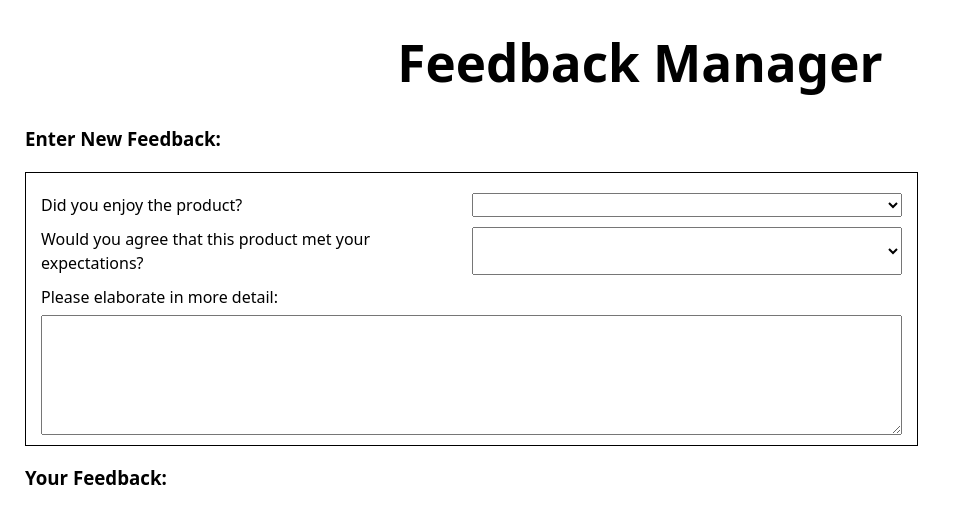
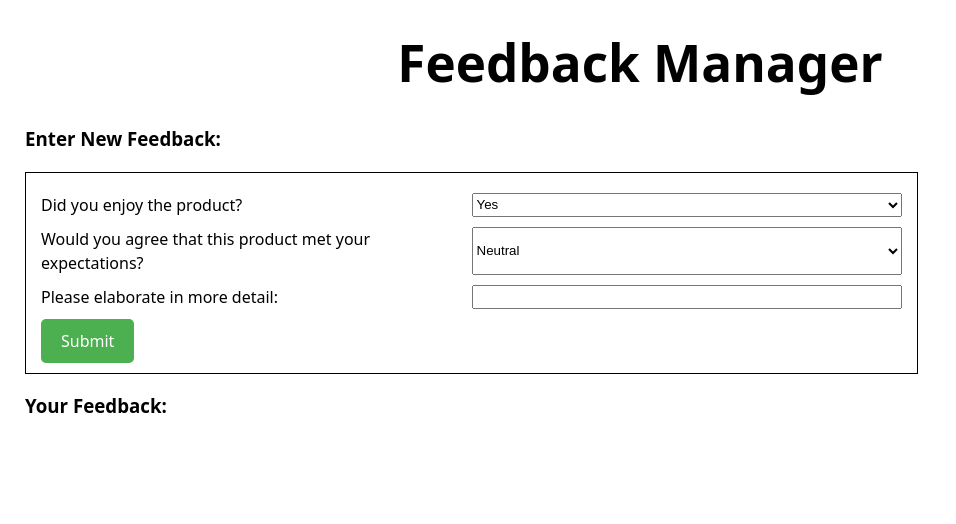
Before and after one commit to JamesBarnes48/FeedbackManagerClient, a Vue app: page / in a window 1280 px wide. Shown: the top 524 px of the page, without its empty margins (0-956 px from the left). Built offline with nearby package versions, Linux system fonts and the light colour scheme.

Commit message:
gather typesafe inputs from submitted form

```diff
--- a/src/components/FeedbackInput.vue
+++ b/src/components/FeedbackInput.vue
@@ -1,10 +1,25 @@
 <script lang="ts">
+    import {ref} from 'vue';
+
     export default {
         name: 'FeedbackInput',
         components: {},
         props: {},
         setup(props) {
-            return {}
+            let enjoymentInput = ref(true),
+            expectationInput = ref(2),
+            detailsInput = ref('');
+
+            const submitFeedback = (feedbackData: [boolean, number, string]) => {
+                console.info(feedbackData);
+            };
+
+            return {
+                enjoymentInput,
+                expectationInput,
+                detailsInput,
+                submitFeedback
+            }
         }
     }
 </script>
@@ -13,14 +28,14 @@
     <div class="form-container">
         <div class="input-row">
             <label>Did you enjoy the product?</label>
-            <select v-model="enteredEnjoyment">
-                <option value="true">Yes</option>
-                <option value="false">No</option>
+            <select v-model="enjoymentInput">
+                <option :value="true">Yes</option>
+                <option :value="false">No</option>
             </select>
         </div>
         <div class="input-row">
             <label>Would you agree that this product met your expectations?</label>
-            <select v-model="enteredExpectation">
+            <select v-model.number="expectationInput">
                 <option value="0">Strongly disagree</option>
                 <option value="1">Disagree</option>
                 <option value="2">Neutral</option>
@@ -28,10 +43,11 @@
                 <option value="4">Strongly agree</option>
             </select>
         </div>
-        <div class="over-under-input-row">
+        <div class="input-row">
             <label>Please elaborate in more detail:</label>
-            <textarea v-model="enteredOpinion" type="text" />
+            <input v-model="detailsInput" type="text" />
         </div>
+        <span class="submit-button" @click="submitFeedback([enjoymentInput, expectationInput, detailsInput])">Submit</span>
     </div>
 </template>
 
@@ -48,9 +64,23 @@
     margin: 10px 0;
 }
 
-.over-under-input-row {
-    display: grid;
-    height: 150px;
-    grid-template-rows: 20% 80%;
+.submit-button {
+  display: inline-block;
+  padding: 10px 20px;
+  background-color: #4CAF50; /* Green */
+  color: white;
+  font-size: 16px;
+  border-radius: 5px;
+  cursor: pointer;
+  user-select: none;
+  transition: background-color 0.3s;
+}
+
+.submit-button:hover {
+  background-color: #45a049;
+}
+
+.submit-button:active {
+  background-color: #3e8e41;
 }
 </style>
```
